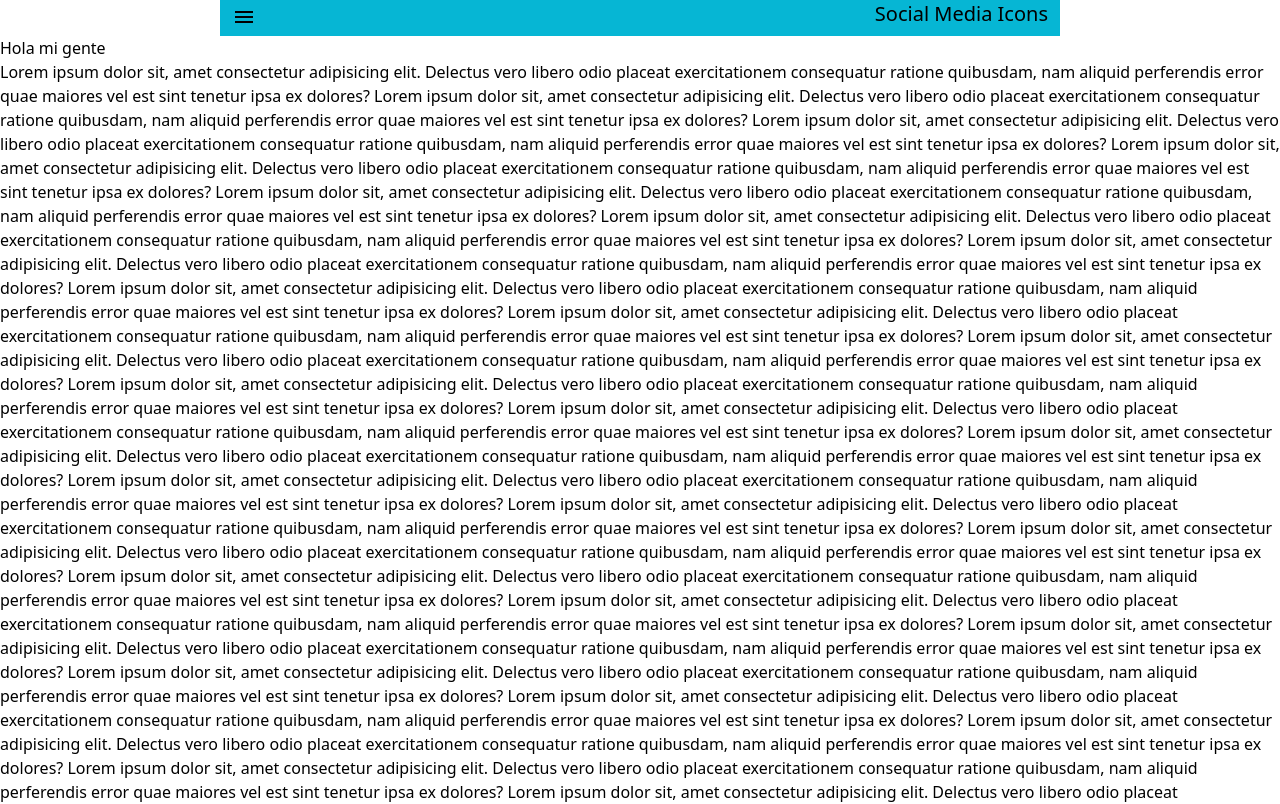
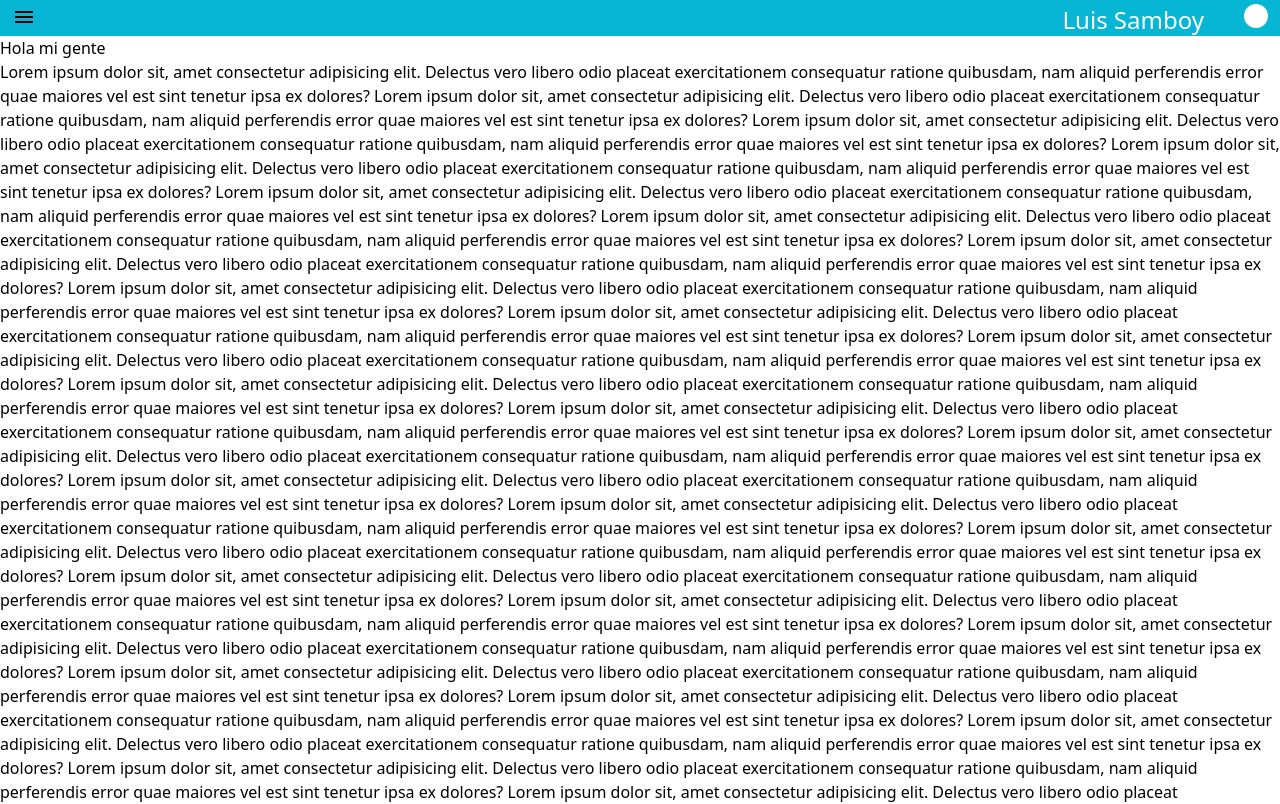
Before and after one commit to realluissamboy/my-personal-portfolio, an Angular app: page / in a window 1280 px wide. Shown: the top 804 px of the page. Built offline with nearby package versions, Linux system fonts and the light colour scheme; what tailwindcss-elevation would draw is missing.

Commit message:
Making additional changes to menu items

```diff
--- a/src/app/header/header.component.css
+++ b/src/app/header/header.component.css
@@ -0,0 +1,4 @@
+/* In your styles.css or a separate CSS/SCSS file */
+.hidden-header {
+  display: none;
+}
--- a/src/app/header/header.component.html
+++ b/src/app/header/header.component.html
@@ -1,4 +1,4 @@
-<header class="container mx-auto sticky top-0">
+<header class="md:container md:mx-auto mx-auto sticky top-0">
   <!-- Navbar -->
   <nav class="relative w-full flex justify-between px-3 bg-cyan-500">
     <!-- Hamburger Menu -->
@@ -12,19 +12,21 @@
     </a>
 
     <!-- Navigation -->
-    <div class="capitalize text-xl flex gap-x-10">
-      <a href="#">Social Media Icons</a>
+    <div class="flex gap-x-10 text-white mt-1 text-2xl">
+      <span>Luis Samboy</span>
+      <span class="w-6 h-6 rounded-full bg-white"></span>
     </div>
   </nav>
 
   <!-- Menu -->
   <div
-    class="absolute container h-screen bg-gray-400/90 flex flex-col items-center justify-center text-6xl text-white gap-y-7 z-10 scale-x-0 duration-200 origin-left"
+    class="absolute container h-screen w-2/3 min-w-fit bg-zinc-900/90 flex flex-col justify-evenly py-10 px-10 text-3xl text-gray-300 gap-y-7 z-10 scale-x-0 duration-500 ease-in-out origin-left group"
     [ngClass]="{ 'scale-x-0': !menuVisible }"
   >
-    <a href="#">Home</a>
-    <a href="#">About</a>
-    <a href="#">Portfolio</a>
-    <a href="#">Contact</a>
+    <a href="#" class="group/item hover:text-white">Home</a>
+    <a href="#" class="group/item hover:text-white">About</a>
+    <a href="#" class="group/item hover:text-white">Portfolio</a>
+    <a href="#" class="group/item hover:text-white">Contact</a>
+    <a href="#" class="group/item hover:text-white justify-self-end">Social</a>
   </div>
 </header>
```
